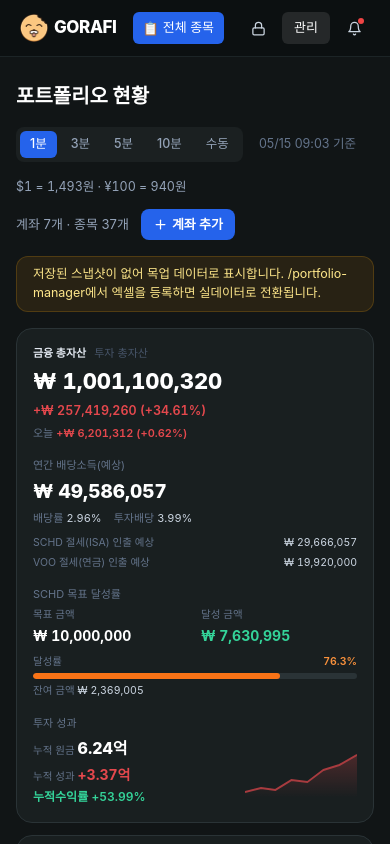
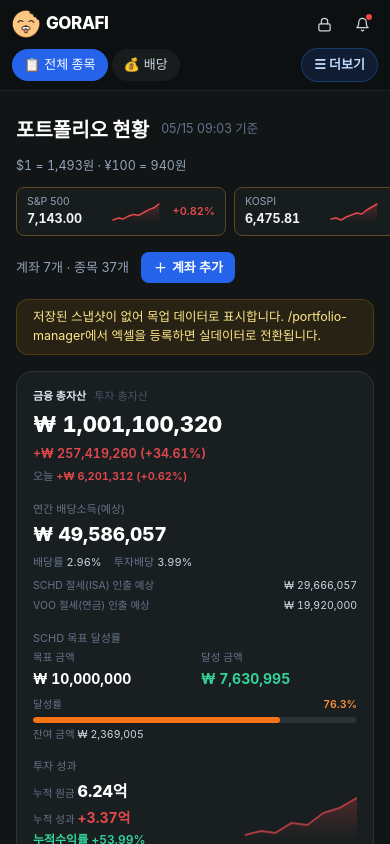
Before and after one commit to cococute88/gorani_vercel, a Next.js app: page /portfolio in a window 390 px wide. Shown: the top 844 px of the page. Built offline with nearby package versions, Linux system fonts and the light colour scheme; a web font is replaced by a local one.

Commit message:
fix: improve mobile nav menu and exclude summary rows

```diff
--- a/app/page.tsx
+++ b/app/page.tsx
@@ -1,5 +1,5 @@
 import { redirect } from "next/navigation";
 
 export default function Page() {
-  redirect("/qld-dashboard");
+  redirect("/portfolio");
 }
--- a/app/portfolio/page.tsx
+++ b/app/portfolio/page.tsx
@@ -1,69 +1,68 @@
 "use client";
 
-import { useState } from "react";
 import { Plus } from "lucide-react";
 import TopNav from "@/components/TopNav";
 import MiniTickerCard from "@/components/MiniTickerCard";
 import PortfolioSummary from "@/components/PortfolioSummary";
 import DonutChartCard from "@/components/DonutChartCard";
-import WatchlistRow from "@/components/WatchlistRow";
 import AssetAccountCards from "@/components/AssetAccountCards";
 import TreemapMock from "@/components/TreemapMock";
 import QldAccountBarChart from "@/components/qld/QldAccountBarChart";
 import QldValueFxChart from "@/components/qld/QldValueFxChart";
 import {
   PIN_TICKERS,
-  PERIOD_BUTTONS,
   ACCOUNT_ALLOCATION,
   STOCK_ALLOCATION,
   TAG_ALLOCATION_DARK,
-  PORTFOLIO_SUMMARY_DARK,
 } from "@/lib/mockData";
 import { usePortfolioView } from "@/lib/use-portfolio-view";
 
 // 스크린샷 4: 다크모드 포트폴리오 현황 + 트리맵
 export default function PortfolioPage() {
-  const [period, setPeriod] = useState("1분");
   const portfolioView = usePortfolioView();
   const d = portfolioView.summary;
-  const accountAllocation = portfolioView.hasLiveData ? portfolioView.accountAllocation : ACCOUNT_ALLOCATION;
-  const stockAllocation = portfolioView.hasLiveData ? portfolioView.stockAllocation : STOCK_ALLOCATION;
-  const purposeAllocation = portfolioView.hasLiveData ? portfolioView.purposeAllocation : TAG_ALLOCATION_DARK;
+  const accountAllocation = portfolioView.hasLiveData
+    ? portfolioView.accountAllocation
+    : ACCOUNT_ALLOCATION;
+  const stockAllocation = portfolioView.hasLiveData
+    ? portfolioView.stockAllocation
+    : STOCK_ALLOCATION;
+  const purposeAllocation = portfolioView.hasLiveData
+    ? portfolioView.purposeAllocation
+    : TAG_ALLOCATION_DARK;
 
   return (
-    <div className="min-h-screen bg-[#111516] text-slate-200">
+    <div className="min-h-screen overflow-x-hidden bg-[#111516] text-slate-200">
       <TopNav theme="dark" />
       <main className="mx-auto min-w-0 max-w-[1640px] overflow-x-hidden px-4 py-6 sm:px-6 lg:px-8">
         {/* 제목줄 */}
-        <div className="mb-4 flex flex-wrap items-center justify-between gap-3">
-          <div className="flex flex-wrap items-center gap-4">
+        <div className="mb-4 flex min-w-0 flex-col gap-3 xl:flex-row xl:items-start xl:justify-between">
+          <div className="min-w-0 flex-1">
+            <div className="mb-3 flex flex-wrap items-center gap-3">
               <h1 className="text-[20px] font-extrabold text-white">
                 포트폴리오 현황
               </h1>
-            <div className="flex items-center gap-1 rounded-lg bg-[#1b2021] p-1">
-              {PERIOD_BUTTONS.map((p) => (
-                <button
-                  key={p}
-                  onClick={() => setPeriod(p)}
-                  className={`rounded-md px-2.5 py-1 text-[12.5px] font-medium transition-colors ${
-                    period === p
-                      ? "bg-blue-600 text-white"
-                      : "text-slate-400 hover:text-slate-200"
-                  }`}
-                >
-                  {p}
-                </button>
-              ))}
-            </div>
               <span className="text-[12.5px] text-slate-500">
-              {portfolioView.snapshot ? `${portfolioView.snapshot.snapshotDate} 스냅샷 기준` : "05/15 09:03 기준"}
+                {portfolioView.snapshot
+                  ? `${portfolioView.snapshot.snapshotDate} 스냅샷 기준`
+                  : "05/15 09:03 기준"}
               </span>
               <span className="num text-[12.5px] text-slate-400">
                 $1 = {d.fxUsd.toLocaleString()}원 · ¥100 ={" "}
                 {d.fxJpy.toLocaleString()}원
               </span>
             </div>
-          <div className="flex items-center gap-3">
+
+            <div className="no-scrollbar -mx-4 flex min-w-0 gap-2 overflow-x-auto px-4 pb-1 sm:mx-0 sm:px-0">
+              {PIN_TICKERS.map((t) => (
+                <div key={t.name} className="w-[210px] shrink-0 sm:w-[220px]">
+                  <MiniTickerCard ticker={t} theme="dark" />
+                </div>
+              ))}
+            </div>
+          </div>
+
+          <div className="flex shrink-0 flex-wrap items-center gap-3">
             <span className="text-[13px] text-slate-400">
               계좌 {d.accounts}개 · 종목 {d.holdings}개
             </span>
@@ -108,39 +107,26 @@ export default function PortfolioPage() {
           />
         </section>
 
-        {/* 하단 주요 대시보드: 계좌별 평가금액 / 총 평가금액 및 환율 추이 / 핀 차트 */}
-        <section className="mb-6 grid min-w-0 grid-cols-1 gap-4 overflow-x-hidden xl:grid-cols-[minmax(0,1.05fr)_minmax(0,1.55fr)_minmax(300px,0.95fr)]">
+        {/* 계좌별 평가금액 / 총 평가금액 및 환율 추이 */}
+        <section className="mb-6 grid min-w-0 grid-cols-1 gap-4 overflow-x-hidden xl:grid-cols-[minmax(0,1.05fr)_minmax(0,1.55fr)]">
           <div className="min-w-0">
             <QldAccountBarChart compact />
           </div>
           <div className="min-w-0">
             <QldValueFxChart compact />
           </div>
-          <div className="min-w-0 rounded-[18px] border border-[#242938] bg-[#12151e] p-3">
-            <h2 className="mb-2 text-[13px] font-bold text-slate-100">
-              📌 핀 차트
-            </h2>
-            <div className="grid min-w-0 grid-cols-1 gap-2 sm:grid-cols-2 xl:grid-cols-1 2xl:grid-cols-2">
-              {PIN_TICKERS.map((t) => (
-                <MiniTickerCard key={t.name} ticker={t} theme="dark" />
-              ))}
-            </div>
-          </div>
         </section>
 
-        {/* 기존 하단 콘텐츠 */}
-        <section className="grid min-w-0 grid-cols-1 gap-5 overflow-x-hidden">
+        {/* 배당 / 성장 트리맵 + 계좌현황 */}
+        <section className="grid min-w-0 grid-cols-1 gap-5 overflow-x-hidden xl:grid-cols-[minmax(0,1.65fr)_minmax(320px,0.75fr)]">
           <div className="min-w-0 w-full max-w-full">
             <TreemapMock />
           </div>
-          <div className="flex min-w-0 flex-col gap-5">
-            <WatchlistRow theme="dark" />
-            <div>
+          <div className="min-w-0">
             <h2 className="mb-3 text-[15px] font-bold text-slate-300">
               계좌 현황
             </h2>
             <AssetAccountCards theme="dark" />
-            </div>
           </div>
         </section>
       </main>
--- a/components/TopNav.tsx
+++ b/components/TopNav.tsx
@@ -1,30 +1,51 @@
 "use client";
 
+import { useEffect, useState } from "react";
 import Link from "next/link";
 import Image from "next/image";
 import { usePathname } from "next/navigation";
 import { Lock, Bell } from "lucide-react";
 import { NAV_ITEMS } from "@/lib/mockData";
 
+const MOBILE_PRIMARY_COUNT = 2;
+
 type Props = {
   theme?: "dark" | "light";
 };
 
-// 상단 네비게이션. 다크/라이트 테마를 모두 지원하고 현재 경로를 active 처리한다.
+// 상단 네비게이션. 모바일은 주요 칩 + 더보기 패널, 데스크톱은 전체 가로 메뉴를 보여준다.
 export default function TopNav({ theme = "dark" }: Props) {
   const pathname = usePathname();
+  const [menuOpen, setMenuOpen] = useState(false);
+
+  useEffect(() => {
+    setMenuOpen(false);
+  }, [pathname]);
 
   const isLight = theme === "light";
   const barBg = isLight ? "bg-[#0f1729]" : "bg-[#0c1011]";
   const border = isLight ? "border-[#1e293b]" : "border-[#1c2426]";
+  const mobilePrimaryItems = NAV_ITEMS.slice(0, MOBILE_PRIMARY_COUNT);
+
+  const isActive = (href: string) =>
+    href !== "#" && (href === "/" ? pathname === "/" : pathname.startsWith(href));
+
+  const linkClass = (active: boolean, mobilePanel = false) =>
+    `flex shrink-0 items-center gap-1 rounded-md text-[13px] font-medium transition-colors ${
+      mobilePanel ? "px-3 py-2" : "px-2.5 py-1.5"
+    } ${
+      active
+        ? "bg-blue-600 text-white"
+        : "text-slate-300 hover:bg-white/10 hover:text-white"
+    }`;
 
   return (
-    <header className={`sticky top-0 z-50 w-full ${barBg} border-b ${border}`}>
-      <div className="flex h-14 items-center gap-1 px-5">
-                {/* 로고 */}
+    <header className={`sticky top-0 z-50 w-full overflow-x-hidden ${barBg} border-b ${border}`}>
+      <div className="mx-auto flex w-full max-w-[1640px] flex-wrap items-center gap-x-2 gap-y-2 px-3 py-2 sm:px-5 md:h-14 md:flex-nowrap md:py-0">
+        {/* 로고 */}
         <Link
-          href="/qld-dashboard"
-          className="mr-3 flex items-center gap-1.5 shrink-0"
+          href="/portfolio"
+          className="order-1 mr-auto flex shrink-0 items-center gap-1.5 md:mr-3"
         >
           <Image
             src="/gorani-logo.png"
@@ -38,24 +59,12 @@ export default function TopNav({ theme = "dark" }: Props) {
           </span>
         </Link>
 
-        {/* 메뉴 */}
-        <nav className="no-scrollbar flex flex-1 items-center gap-0.5 overflow-x-auto">
+        {/* 데스크톱 메뉴 */}
+        <nav className="no-scrollbar order-2 hidden min-w-0 flex-1 items-center gap-0.5 overflow-x-auto md:flex">
           {NAV_ITEMS.map((item) => {
-            const active =
-              item.href !== "#" &&
-              (item.href === "/"
-                ? pathname === "/"
-                : pathname.startsWith(item.href));
+            const active = isActive(item.href);
             return (
-              <Link
-                key={item.label}
-                href={item.href}
-                className={`flex shrink-0 items-center gap-1 rounded-md px-2.5 py-1.5 text-[13px] font-medium transition-colors ${
-                  active
-                    ? "bg-blue-600 text-white"
-                    : "text-slate-300 hover:bg-white/10 hover:text-white"
-                }`}
-              >
+              <Link key={item.label} href={item.href} className={linkClass(active)}>
                 <span className="text-[13px] leading-none">{item.icon}</span>
                 <span className="whitespace-nowrap">{item.label}</span>
               </Link>
@@ -64,11 +73,11 @@ export default function TopNav({ theme = "dark" }: Props) {
         </nav>
 
         {/* 우측 */}
-        <div className="ml-2 flex shrink-0 items-center gap-2">
+        <div className="order-2 ml-auto flex shrink-0 items-center gap-1.5 md:order-3 md:ml-2 md:gap-2">
           <button className="flex h-8 w-8 items-center justify-center rounded-md text-slate-300 hover:bg-white/10">
             <Lock size={15} />
           </button>
-          <button className="rounded-md bg-white/10 px-3 py-1.5 text-[13px] font-medium text-white hover:bg-white/20">
+          <button className="hidden rounded-md bg-white/10 px-3 py-1.5 text-[13px] font-medium text-white hover:bg-white/20 sm:block">
             관리
           </button>
           <button className="relative flex h-8 w-8 items-center justify-center rounded-md text-slate-300 hover:bg-white/10">
@@ -76,7 +85,59 @@ export default function TopNav({ theme = "dark" }: Props) {
             <span className="absolute right-1.5 top-1.5 h-1.5 w-1.5 rounded-full bg-red-500" />
           </button>
         </div>
+
+        {/* 모바일 주요 메뉴 + 더보기 */}
+        <nav className="order-3 grid w-full min-w-0 grid-cols-[minmax(0,1fr)_auto] items-center gap-2 md:hidden">
+          <div className="no-scrollbar flex min-w-0 gap-1 overflow-x-auto">
+            {mobilePrimaryItems.map((item) => {
+              const active = isActive(item.href);
+              return (
+                <Link
+                  key={item.label}
+                  href={item.href}
+                  className={`flex shrink-0 items-center gap-1 rounded-full px-3 py-1.5 text-[13px] font-medium transition-colors ${
+                    active
+                      ? "bg-blue-600 text-white"
+                      : "bg-white/5 text-slate-300 hover:bg-white/10 hover:text-white"
+                  }`}
+                >
+                  <span className="text-[13px] leading-none">{item.icon}</span>
+                  <span className="whitespace-nowrap">{item.label}</span>
+                </Link>
+              );
+            })}
+          </div>
+          <button
+            type="button"
+            onClick={() => setMenuOpen((open) => !open)}
+            aria-expanded={menuOpen}
+            className="shrink-0 rounded-full border border-blue-500/30 bg-blue-600/15 px-3 py-1.5 text-[13px] font-semibold text-blue-200 hover:bg-blue-600/25"
+          >
+            ☰ 더보기
+          </button>
+        </nav>
       </div>
+
+      {menuOpen && (
+        <div className="border-t border-white/10 px-3 pb-3 md:hidden">
+          <div className="mx-auto grid w-full max-w-[1640px] grid-cols-2 gap-1.5 rounded-2xl border border-[#22303a] bg-[#101719] p-2 shadow-2xl">
+            {NAV_ITEMS.map((item) => {
+              const active = isActive(item.href);
+              return (
+                <Link
+                  key={item.label}
+                  href={item.href}
+                  onClick={() => setMenuOpen(false)}
+                  className={linkClass(active, true)}
+                >
+                  <span className="text-[14px] leading-none">{item.icon}</span>
+                  <span className="truncate">{item.label}</span>
+                </Link>
+              );
+            })}
+          </div>
+        </div>
+      )}
     </header>
   );
 }
--- a/lib/portfolio-aggregate.ts
+++ b/lib/portfolio-aggregate.ts
@@ -1,6 +1,7 @@
 import type { Slice } from "./mockData";
 import { ACCOUNT_CARDS, PORTFOLIO_SUMMARY_DARK } from "./mockData";
 import type { FinanceAsset, Holding, PortfolioSnapshot } from "./portfolio-types";
+import { filterAggregateHoldings } from "./portfolio-summary-row";
 
 const COLORS = [
   "#3b82f6",
@@ -107,11 +108,11 @@ export function buildPortfolioViewModel(snapshot: PortfolioSnapshot | null): Por
     };
   }
 
-  const holdings = snapshot.holdings ?? [];
-  const investmentValue = snapshot.investmentValueKRW || holdings.reduce((sum, h) => sum + h.valueKRW, 0);
-  const principal = snapshot.investmentPrincipalKRW || holdings.reduce((sum, h) => sum + h.principalKRW, 0);
-  const profit = snapshot.returnAmountKRW || investmentValue - principal;
-  const rate = principal > 0 ? (profit / principal) * 100 : snapshot.returnPct;
+  const holdings = filterAggregateHoldings(snapshot.holdings ?? []);
+  const investmentValue = holdings.reduce((sum, h) => sum + h.valueKRW, 0);
+  const principal = holdings.reduce((sum, h) => sum + h.principalKRW, 0);
+  const profit = investmentValue - principal;
+  const rate = principal > 0 ? (profit / principal) * 100 : 0;
   const accountSet = new Set(holdings.map(accountName));
 
   const accountTotals = new Map<string, { value: number; principal: number; count: number; statusGroup: string }>();
--- a/lib/portfolio-store.ts
+++ b/lib/portfolio-store.ts
@@ -15,12 +15,46 @@ import type {
   PortfolioSummary,
   SnapshotHistoryRow,
 } from "./portfolio-types";
+import { filterAggregateHoldings } from "./portfolio-summary-row";
 
 const STORAGE_KEY = "qld2.portfolio.snapshots.v1";
 
 let cache: PortfolioSnapshot[] | null = null;
 const listeners = new Set<() => void>();
 const EMPTY: PortfolioSnapshot[] = [];
+
+function recalcInvestment(holdings: Holding[]): Pick<
+  PortfolioSnapshot,
+  "investmentPrincipalKRW" | "investmentValueKRW" | "returnAmountKRW" | "returnPct"
+> {
+  const investmentPrincipalKRW = holdings.reduce((sum, holding) => sum + holding.principalKRW, 0);
+  const investmentValueKRW = holdings.reduce((sum, holding) => sum + holding.valueKRW, 0);
+  const returnAmountKRW = investmentValueKRW - investmentPrincipalKRW;
+  const returnPct =
+    investmentPrincipalKRW > 0 ? (returnAmountKRW / investmentPrincipalKRW) * 100 : 0;
+
+  return {
+    investmentPrincipalKRW,
+    investmentValueKRW,
+    returnAmountKRW,
+    returnPct,
+  };
+}
+
+function sanitizeSnapshot(snapshot: PortfolioSnapshot): PortfolioSnapshot {
+  const holdings = filterAggregateHoldings(snapshot.holdings ?? []);
+  if (holdings.length === (snapshot.holdings ?? []).length) return snapshot;
+
+  return {
+    ...snapshot,
+    ...recalcInvestment(holdings),
+    holdings,
+  };
+}
+
+function sanitizeSnapshots(snapshots: PortfolioSnapshot[]): PortfolioSnapshot[] {
+  return snapshots.map(sanitizeSnapshot);
+}
 
 function read(): PortfolioSnapshot[] {
   if (typeof window === "undefined") return EMPTY;
@@ -32,7 +66,7 @@ function read(): PortfolioSnapshot[] {
       return cache;
     }
     const parsed = JSON.parse(raw);
-    cache = Array.isArray(parsed) ? (parsed as PortfolioSnapshot[]) : [];
+    cache = Array.isArray(parsed) ? sanitizeSnapshots(parsed as PortfolioSnapshot[]) : [];
   } catch {
     cache = [];
   }
@@ -82,8 +116,9 @@ export function hasSnapshotDate(date: string): boolean {
 
 /** 스냅샷 저장. 같은 snapshotDate 는 덮어쓴다. */
 export function saveSnapshot(snapshot: PortfolioSnapshot): void {
-  const rest = read().filter((s) => s.snapshotDate !== snapshot.snapshotDate);
-  write([...rest, snapshot]);
+  const cleanSnapshot = sanitizeSnapshot(snapshot);
+  const rest = read().filter((s) => s.snapshotDate !== cleanSnapshot.snapshotDate);
+  write([...rest, cleanSnapshot]);
 }
 
 /** 스냅샷 삭제. */
@@ -103,7 +138,7 @@ export function getLatestSnapshot(): PortfolioSnapshot | null {
 
 /** 현재(최신 스냅샷) 보유종목. */
 export function getCurrentHoldings(): Holding[] {
-  return getLatestSnapshot()?.holdings ?? [];
+  return filterAggregateHoldings(getLatestSnapshot()?.holdings ?? []);
 }
 
 /** 특정 ticker 의 보유종목 (대소문자 무시). */
@@ -149,16 +184,19 @@ export function summaryOf(snap: PortfolioSnapshot | null): PortfolioSummary {
       holdingCount: 0,
     };
   }
+  const holdings = filterAggregateHoldings(snap.holdings ?? []);
+  const investment = recalcInvestment(holdings);
+
   return {
     snapshotDate: snap.snapshotDate,
     totalAssetKRW: snap.totalAssetKRW,
     totalDebtKRW: snap.totalDebtKRW,
     netAssetKRW: snap.netAssetKRW,
-    investmentPrincipalKRW: snap.investmentPrincipalKRW,
-    investmentValueKRW: snap.investmentValueKRW,
-    returnAmountKRW: snap.returnAmountKRW,
-    returnPct: snap.returnPct,
-    holdingCount: snap.holdings.length,
+    investmentPrincipalKRW: investment.investmentPrincipalKRW,
+    investmentValueKRW: investment.investmentValueKRW,
+    returnAmountKRW: investment.returnAmountKRW,
+    returnPct: investment.returnPct,
+    holdingCount: holdings.length,
   };
 }
 
--- /dev/null
+++ b/lib/portfolio-summary-row.ts
@@ -0,0 +1,41 @@
+import type { Holding } from "./portfolio-types";
+
+function compact(value: string | undefined): string {
+  return (value ?? "").replace(/\s+/g, "").trim();
+}
+
+function isBlankOrDash(value: string | undefined): boolean {
+  const normalized = compact(value);
+  return normalized === "" || normalized === "-" || normalized === "—";
+}
+
+/**
+ * 뱅크샐러드 투자현황 하단의 "총 43개" 같은 집계/요약행은 실제 보유종목이 아니므로
+ * 파싱, 저장, 집계 어느 단계에서도 holdings 로 취급하지 않는다.
+ */
+export function isAggregateRowName(value: string | undefined): boolean {
+  const normalized = compact(value).toLowerCase();
+  if (!normalized) return false;
+  if (/^총\d+개$/.test(normalized)) return true;
+  if (/^total\d*items?$/.test(normalized)) return true;
+  return ["합계", "총계", "총합", "grandtotal", "total"].includes(normalized);
+}
+
+export function isAggregateHoldingRow(holding: Pick<Holding, "productName" | "cleanName" | "ticker" | "broker" | "assetType" | "needsReview">): boolean {
+  const name = holding.cleanName || holding.productName;
+  if (isAggregateRowName(name)) return true;
+
+  const normalizedName = compact(name).toLowerCase();
+  const hasNoTicker = isBlankOrDash(holding.ticker);
+
+  // 실제 종목의 "확인 필요" 상태는 유지하되, 티커가 없고 계좌/종류까지 요약행 모양인 행은 방어적으로 제외한다.
+  return (
+    hasNoTicker &&
+    (/총\d+개/.test(normalizedName) || /^(합계|총계|총합|grandtotal|total)$/.test(normalizedName)) &&
+    (isBlankOrDash(holding.broker) || compact(holding.assetType) === "기타" || holding.needsReview === true)
+  );
+}
+
+export function filterAggregateHoldings<T extends Holding>(holdings: T[]): T[] {
+  return holdings.filter((holding) => !isAggregateHoldingRow(holding));
+}
```
Also changed, not shown: components/portfolio/PortfolioPage.tsx (+31 -9 lines), lib/banksalad-parser.ts (+2 -5 lines). Lines whose indentation alone changed are shown as unchanged.
